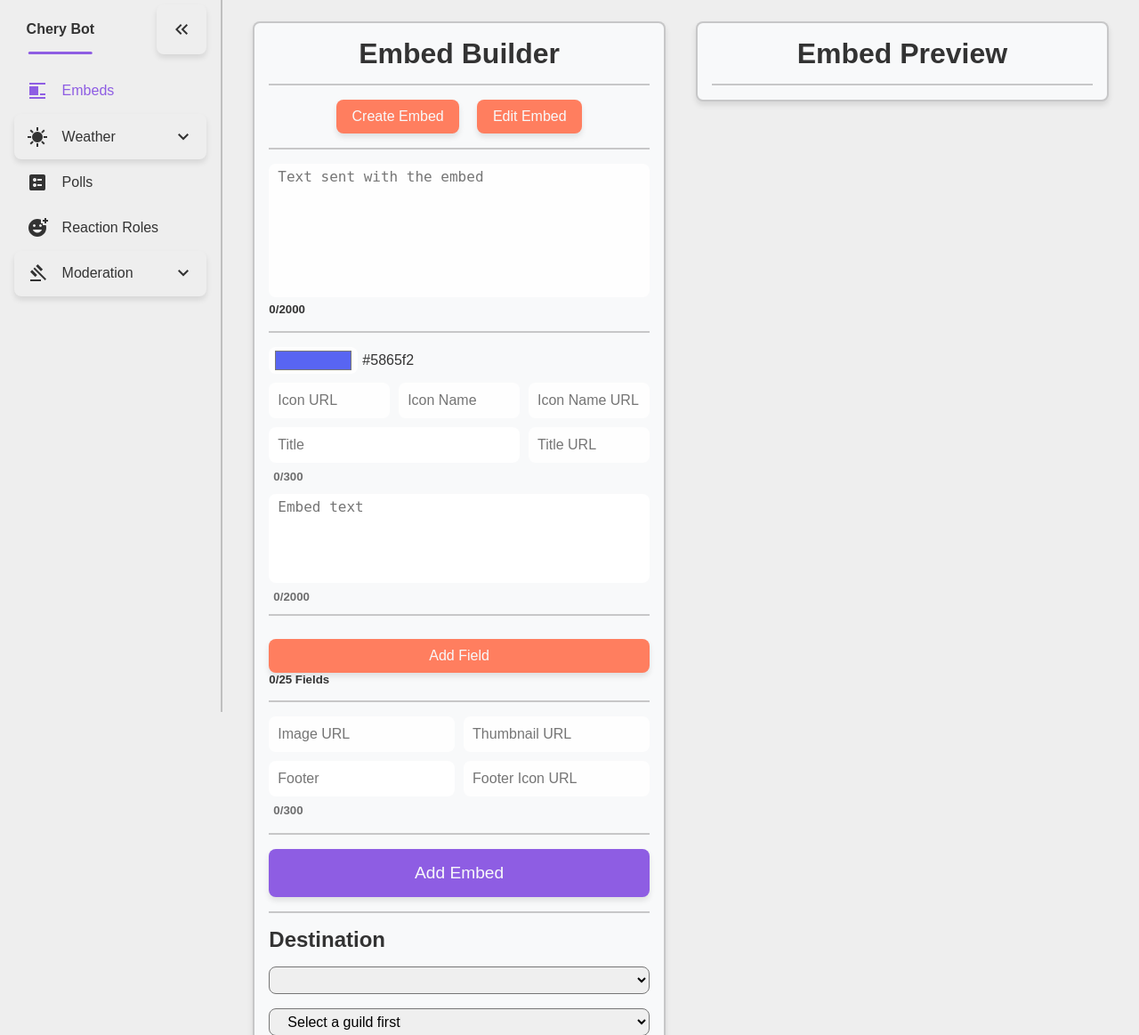
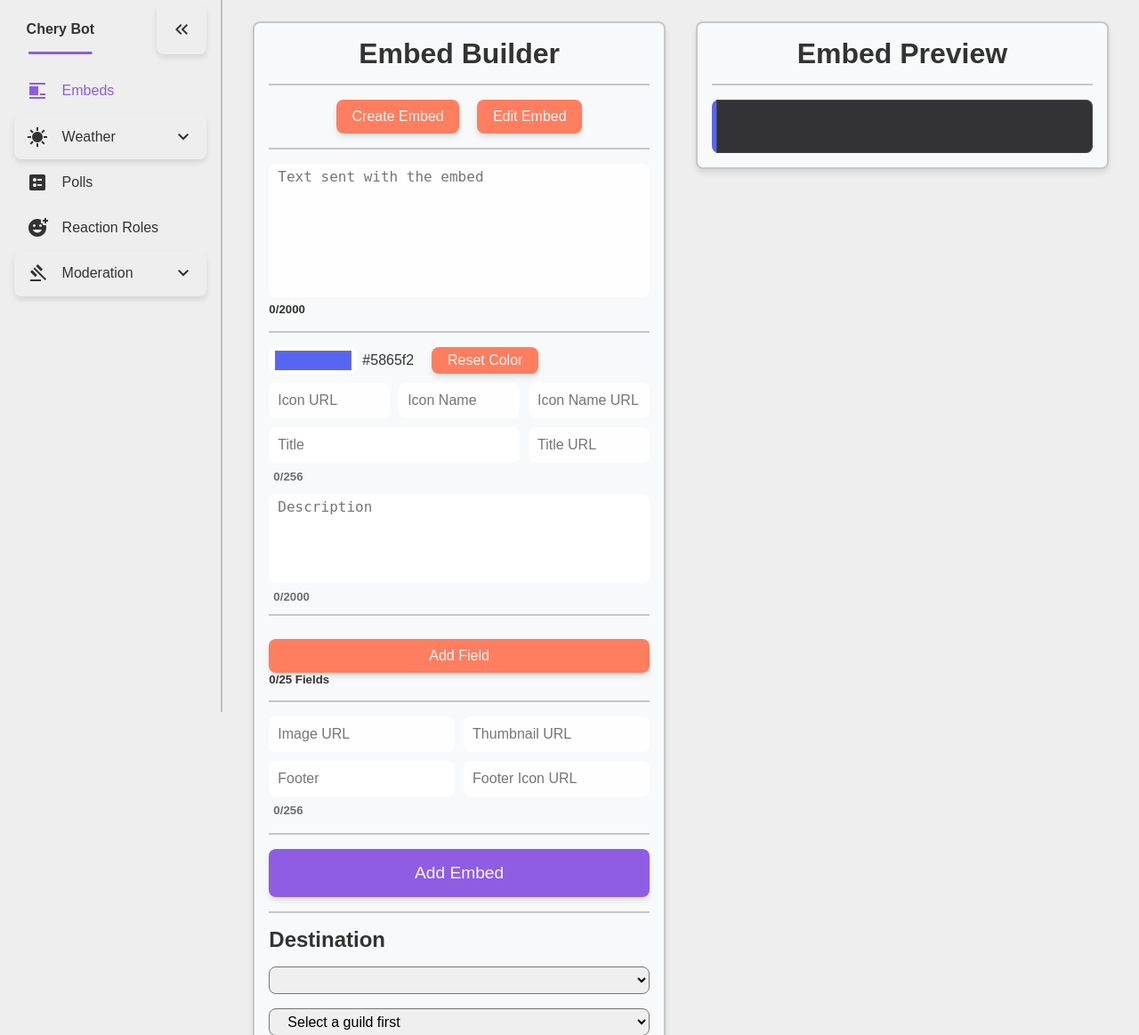
Before and after one commit to ChernPlayz/discord-bot-hosting, a Flask app: page /embeds in a window 1280 px wide. Shown: the part 65-1228 px from the top of the page at 89% size. Run offline with Flask 3, Linux system fonts and the light colour scheme; some libraries are stand-ins or nearby versions.

Commit message:
Major Update

```diff
--- a/static/css/embeds.css
+++ b/static/css/embeds.css
@@ -45,6 +45,7 @@ button{
   color: var(--text-light);
   box-shadow: var(--shadow-sm);
   transition: var(--transition);
+  cursor: pointer;
 }
 
 button:hover{
@@ -52,7 +53,7 @@ button:hover{
   background-color: var(--primary-dark);
 }
 
-.embed-btns button:active{
+button:active{
   transform: translateY(0px);
 }
 
@@ -175,6 +176,13 @@ input:focus{
   margin-left: 5px;
 }
 
+#reset-color-btn{
+  margin-left: 20px;
+  width: 120px;
+  height: 30px;
+  padding: 5px 10px;
+}
+
 #fields-container{
   display: flex;
   flex-direction: column;
@@ -267,6 +275,151 @@ select{
   font-size: 1rem;
   margin-top: 1rem;
   border-radius: var(--border-radius);
+  cursor: pointer;
+}
+
+/* Embed Preview */
+a{
+  text-decoration: none;
+  color: #fff;
+  cursor: pointer;
+}
+
+a:hover{
+  text-decoration: underline;
+}
+
+.disabled-link{
+  pointer-events: none;
+  text-decoration: none;
+  cursor: default;
+}
+
+.preview-background{
+  background-color: #5865f2;
+  padding-left: 5px;
+  margin-top: 1rem;
+  border-radius: 8px;
+}
+
+.preview-content{
+  background-color: #323237;
+  width: 100%;
+  padding: 1rem;
+  border: 1px solid rgba(255,255,255,.1);
+  border-top-right-radius: 8px;
+  border-bottom-right-radius: 8px;
+
+  img, span{
+    display: none;
+  }
+}
+
+.preview-header{
+  display: flex;
+  justify-content: flex-start;
+  align-items: flex-start;
+  gap: 10px;
+}
+
+#preview-thumbnail{
+  width: 150px;
+  height: 150px;
+  border-radius: 4px;
+  margin-left: auto;
+}
+
+.preview-main{
+  display: flex;
+  flex-direction: column;
+  justify-content: flex-start;
+  align-items: flex-start;
+  gap: 10px;
+}
+
+.preview-icon-container{
+  display: flex;
+  justify-content: flex-start;
+  align-items: center;
+  gap: 10px;
+
+  img{
+    width: 40px;
+    height: 40px;
+    border-radius: 50%;
+  }
+
+  span{
+    font-size: 1.2rem;
+    font-weight: bold;
+  }
+}
+
+#preview-title{
+  font-size: 1.4rem;
+  font-weight: bold;
+}
+
+#preview-desc{
+  font-size: 1rem;
+}
+
+.preview-fields-container{
+  display: flex;
+  flex-direction: row;
+  flex-wrap: wrap;
+  justify-content: flex-start;
+  align-items: flex-start;
+  gap: 8px 16px;
+  width: 100%;
+  margin-top: 1rem;
+}
+
+.preview-field{
+  display: flex;
+  flex-direction: column;
+  gap: 2px;
+  flex: 0 0 100%;
+}
+
+.preview-field.inline{
+  display: flex;
+  flex-direction: column;
+  flex: 1 1 30%;
+  min-width: 150px;
+}
+
+.preview-field-title{
+  font-size: 1rem;
+  font-weight: bold;
+}
+
+.preview-field-desc{
+  font-size: 1rem;
+}
+
+#preview-image{
+  width: 300px;
+  height: 300px;
+  border-radius: 4px;
+  margin: 1rem 0;
+}
+
+.preview-footer{
+  display: flex;
+  justify-content: flex-start;
+  align-items: center;
+  gap: 10px;
+
+  img{
+    width: 30px;
+    height: 30px;
+    border-radius: 50%;
+  }
+
+  span{
+    font-size: 1rem;
+  }
 }
 
 @media (max-width: 768px){
--- a/static/js/embeds.js
+++ b/static/js/embeds.js
@@ -5,6 +5,7 @@ const editEmbedBtn = document.getElementById("edit-embed-btn");
 const embedTextSend = document.getElementById("embed-text-send");
 const colorPicker = document.getElementById("color-picker");
 const colorVal = document.getElementById("color-value");
+const resetColorBtn = document.getElementById("reset-color-btn");
 const iconURLInput = document.getElementById("icon-url");
 const iconNameInput = document.getElementById("icon-name");
 const iconNameURLInput = document.getElementById("icon-name-url");
@@ -24,11 +25,38 @@ const embedGuildSelect = document.getElementById("embed-guild-select");
 const embedChannelSelect = document.getElementById("embed-channel-select");
 
 // Embed Preview
+const previewBG = document.querySelector(".preview-background");
+const previewIcon = document.getElementById("preview-icon");
+const previewIconName = document.getElementById("preview-icon-name");
+const previewIconNameURL = document.getElementById("preview-icon-name-url");
+const previewTitle = document.getElementById("preview-title");
+const previewTitleURL = document.getElementById("preview-title-url");
+const previewDesc = document.getElementById("preview-desc");
+const previewThumbnail = document.getElementById("preview-thumbnail");
+const previewFieldsContainer = document.querySelector(".preview-fields-container");
+const previewImage = document.getElementById("preview-image");
+const previewFooterIcon = document.getElementById("preview-footer-icon");
+const previewFooter = document.getElementById("preview-footer");
 
 /* DOM Content Loaded */
 document.addEventListener("DOMContentLoaded", () => {
   loadGuilds();
+
+  [embedTextSend, titleInput, embedTextInput, footerInput].forEach(input => wordCounter(input));
   fieldCount.textContent = `${fieldsContainer.children.length}/${maxFieldsLength} Fields`;
+
+  syncText(iconNameInput, previewIconName);
+  syncText(titleInput, previewTitle);
+  syncText(embedTextInput, previewDesc);
+  syncText(footerInput, previewFooter);
+
+  syncTextURL(iconNameURLInput, previewIconNameURL);
+  syncTextURL(titleURLInput, previewTitleURL);
+
+  syncImage(imageURLInput, previewImage);
+  syncImage(thumbnailURLInput, previewThumbnail);
+  syncImage(iconURLInput, previewIcon);
+  syncImage(footerIconURLInput, previewFooterIcon);
 });
 
 /* Main Functions */
@@ -113,8 +141,15 @@ async function loadChannels(guildId){
 }
 
 colorPicker.addEventListener("input", () => {
-  colorVal.textContent = `#${colorPicker.value.toUpperCase()}`;
+  colorVal.textContent = `${colorPicker.value.toUpperCase()}`;
+  previewBG.style.backgroundColor = colorPicker.value;
 });
+
+resetColorBtn.addEventListener("click", () => {
+  colorPicker.value = "#5865f2";
+  colorVal.textContent = "#5865f2";
+  previewBG.style.backgroundColor = "#5865f2";
+})
 
 function wordCounter(inputElement){
   const wordCountElement = inputElement.parentElement.querySelector(".word-count");
@@ -122,14 +157,16 @@ function wordCounter(inputElement){
 
   const currentWordCount = wordCountElement.querySelector("#current");
   const maxWordCount = wordCountElement.querySelector("#max");
+  const maxLength = inputElement.getAttribute("maxlength");
 
-  inputElement.addEventListener("input", () => {
-    const maxLength = inputElement.getAttribute("maxlength") || 2000;
+  function updateCount(){
     currentWordCount.textContent = inputElement.value.length;
     maxWordCount.textContent = maxLength;
-  });
+  }
+
+  updateCount();
+  inputElement.addEventListener("input", updateCount);
 }
-[embedTextSend, titleInput, embedTextInput, footerInput].forEach(wordCounter);
 
 addFieldBtn.addEventListener("click", addField);
 
@@ -169,9 +206,16 @@ function addField(){
 function initialiseField(field){
   const fieldTitleInput = field.querySelector(".field-title");
   const fieldDescInput = field.querySelector(".field-desc");
+  const inlineCheckbox = field.querySelector(".inline-checkbox");
   const removeFieldBtn = field.querySelector(".remove-field-btn");
 
   [fieldTitleInput, fieldDescInput].forEach(wordCounter);
+
+  [fieldTitleInput, fieldDescInput].forEach(element => {
+    element.addEventListener("input", updatePreviewField);
+  });
+
+  inlineCheckbox.addEventListener("change", updatePreviewField);
 
   removeFieldBtn.addEventListener("click", () => {
     field.remove();
@@ -185,6 +229,8 @@ function initialiseField(field){
         titleInput.placeholder = `Title for field ${index + 1}`;
       }
     });
+
+    updatePreviewField();
   });
 }
 
@@ -276,7 +322,8 @@ async function addEmbed(){
     if (response.ok){
       alert(`Embed successfully sent to ${embedChannelSelect.options[embedChannelSelect.selectedIndex].textContent}!`);
 
-      // Reset Input
+      /* Reset Input */
+      // Embed Builder
       embedTextSend.value = "";
       colorPicker.value = "#5865f2";
       titleInput.value = "";
@@ -290,6 +337,24 @@ async function addEmbed(){
       footerInput.value = "";
       footerIconURLInput.value = "";
       fieldsContainer.innerHTML = "";
+      fieldCount.textContent = `0/${maxFieldsLength} Fields`
+      [embedTextSend, titleInput, embedTextInput, footerInput].forEach(input => wordCounter(input));
+
+      // Embed Preview
+      syncText(iconNameInput, previewIconName);
+      syncText(titleInput, previewTitle);
+      syncText(embedTextInput, previewDesc);
+      syncText(footerInput, previewFooter);
+
+      syncTextURL(iconNameURLInput, previewIconNameURL);
+      syncTextURL(titleURLInput, previewTitleURL);
+
+      syncImage(imageURLInput, previewImage);
+      syncImage(thumbnailURLInput, previewThumbnail);
+      syncImage(iconURLInput, previewIcon);
+      syncImage(footerIconURLInput, previewFooterIcon);
+
+      updatePreviewField();
 
     } else{
       alert(`Failed to send embed: ${data.error}`);
@@ -303,3 +368,92 @@ async function addEmbed(){
     addEmbedBtn.disabled = false;
   }
 }
+
+// Embed Preview
+function syncText(inputElement, previewElement){
+  if (!inputElement || !previewElement) return;
+  previewElement.textContent = "";
+
+  inputElement.addEventListener("input", () => {
+    const value = inputElement.value.trim();
+    previewElement.textContent = value;
+
+    if (value === ""){
+      previewElement.style.display = fallbackText ? "block" : "none";
+    } else {
+      previewElement.style.display = "block";
+    }
+  });
+}
+
+function syncTextURL(inputElement, previewElement){
+  if (!inputElement || !previewElement) return;
+  previewElement.href = "#";
+
+  inputElement.addEventListener("input", () => {
+    const value = inputElement.value.trim();
+    previewElement.href = value;
+
+    if (value === ""){
+      previewElement.style.color = "#fff";
+      previewElement.classList.add("disabled-link");
+    } else {
+      previewElement.style.color = "#4D96EE";
+      previewElement.classList.remove("disabled-link");
+    }
+  });
+}
+
+function syncImage(inputElement, imgElement){
+  if (!inputElement || !imgElement) return;
+  imgElement.src = "";
+
+  inputElement.addEventListener("input", () => {
+    const url = inputElement.value.trim();
+    if (url){
+      imgElement.src = url;
+      imgElement.style.display = "block";
+    } else {
+      imgElement.style.display = "none";
+    }
+  });
+}
+
+function updatePreviewField(){
+  previewFieldsContainer.innerHTML = "";
+
+  const fields = fieldsContainer.querySelectorAll(".field");
+
+  fields.forEach(field => {
+    const fieldTitleEl = field.querySelector(".field-title");
+    const fieldDescEl = field.querySelector(".field-desc");
+    const inlineCheckbox = field.querySelector(".inline-checkbox");
+
+    if (!fieldTitleEl || !fieldDescEl) return;
+
+    const fieldTitleVal = fieldTitleEl.value.trim();
+    const fieldDescVal = fieldDescEl.value.trim();
+    const isInline = inlineCheckbox ? inlineCheckbox.checked : false;
+
+    if (fieldTitleVal || fieldDescVal){
+      const previewField = document.createElement("div");
+      previewField.classList.add("preview-field");
+      if (isInline) previewField.classList.add("inline");
+
+      const previewFieldTitle = document.createElement("span");
+      previewFieldTitle.classList.add("preview-field-title");
+      previewFieldTitle.textContent = fieldTitleVal;
+      previewFieldTitle.style.display = "block";
+
+      const previewFieldDesc = document.createElement("span");
+      previewFieldDesc.classList.add("preview-field-desc");
+      previewFieldDesc.textContent = fieldDescVal;
+      previewFieldDesc.style.display = "block";
+
+      previewField.appendChild(previewFieldTitle);
+      previewField.appendChild(previewFieldDesc);
+
+      previewFieldsContainer.appendChild(previewField);
+    }
+  });
+}
--- a/templates/embeds.html
+++ b/templates/embeds.html
@@ -24,6 +24,7 @@
         <div class="color-picker-container">
           <input type="color" id="color-picker" value="#5865f2">
           <label for="color-picker" id="color-value">#5865f2</label>
+          <button id="reset-color-btn">Reset Color</button>
         </div>
 
         <input type="url" id="icon-url" placeholder="Icon URL">
@@ -31,13 +32,13 @@
         <input type="url" id="icon-name-url" placeholder="Icon Name URL">
 
         <div class="word-count-container title-area">
-          <input type="text" id="title" maxlength="300" placeholder="Title">
-          <h5 class="word-count"><span id="current">0</span>/<span id="max">300</span></h5>
+          <input type="text" id="title" maxlength="256" placeholder="Title">
+          <h5 class="word-count"><span id="current">0</span>/<span id="max">256</span></h5>
         </div>
         <input type="url" id="title-url" placeholder="Title URL">
 
         <div class="word-count-container embed-text-area">
-          <textarea id="embed-text" maxlength="2000" placeholder="Embed text"></textarea>
+          <textarea id="embed-text" maxlength="2000" placeholder="Description"></textarea>
           <h5 class="word-count"><span id="current">0</span>/<span id="max">2000</span></h5>
         </div>
 
@@ -52,8 +53,8 @@
         <input type="url" id="thumbnail-url" placeholder="Thumbnail URL">
 
         <div class="word-count-container footer-area">
-          <input type="text" maxlength="300" id="footer" placeholder="Footer">
-          <h5 class="word-count"><span id="current">0</span>/<span id="max">300</span></h5>
+          <input type="text" maxlength="256" id="footer" placeholder="Footer">
+          <h5 class="word-count"><span id="current">0</span>/<span id="max">256</span></h5>
         </div>
         <input type="url" id="footer-icon-url" placeholder="Footer Icon URL">
       </div>
@@ -73,6 +74,42 @@
 
     <div id="embed-preview">
       <h1>Embed Preview</h1>
+      <div class="preview-background">
+        <div class="preview-content">
+          <div class="preview-header">
+            <div class="preview-main">
+              <div class="preview-icon-container">
+                <img id="preview-icon" src="https://encrypted-tbn0.gstatic.com/images?q=tbn:ANd9GcQESXQytdMKuqeLitmYaGjL28UnF-nRaZFy1Q&s" alt="Icon">
+                <a class="disabled-link" id="preview-icon-name-url" href="#"><span id="preview-icon-name">eeeeeee</span></a>
+              </div>
+              <a class="disabled-link" id="preview-title-url" href="#"><span id="preview-title">Title goes here</span></a>
+              <span id="preview-desc">Lorem ipsum dolor sit amet consectetur adipisicing elit. Obcaecati quos minus beatae porro, blanditiis magni voluptatum quo non, nam quibusdam repellendus quas numquam corporis at aspernatur soluta autem nesciunt optio.</span>
+            </div>
+            <img id="preview-thumbnail" src="https://encrypted-tbn0.gstatic.com/images?q=tbn:ANd9GcQESXQytdMKuqeLitmYaGjL28UnF-nRaZFy1Q&s" alt="Thumbnail">
+          </div>
+          <div class="preview-fields-container">
+            <!--
+            <div class="preview-field">
+              <span class="preview-field-title">Field Title 1</span>
+              <span class="preview-field-desc">Field Description 1</span>
+            </div>
+            <div class="preview-field inline">
+              <span class="preview-field-title">Field Title 2</span>
+              <span class="preview-field-desc">Field Description 2</span>
+            </div>
+            <div class="preview-field inline">
+              <span class="preview-field-title">Field Title 3</span>
+              <span class="preview-field-desc">Field Description 3</span>
+            </div>
+            -->
+          </div>
+          <img id="preview-image" src="https://encrypted-tbn0.gstatic.com/images?q=tbn:ANd9GcQESXQytdMKuqeLitmYaGjL28UnF-nRaZFy1Q&s" alt="Image">
+          <div class="preview-footer">
+            <img id="preview-footer-icon" src="https://encrypted-tbn0.gstatic.com/images?q=tbn:ANd9GcQESXQytdMKuqeLitmYaGjL28UnF-nRaZFy1Q&s" alt="Footer Icon">
+            <a href="#"><span id="preview-footer">Footer goes here</span></a>
+          </div>
+        </div>
+      </div>
     </div>
   </div>
-{% endblock %}
+{% endblock %}span
```
